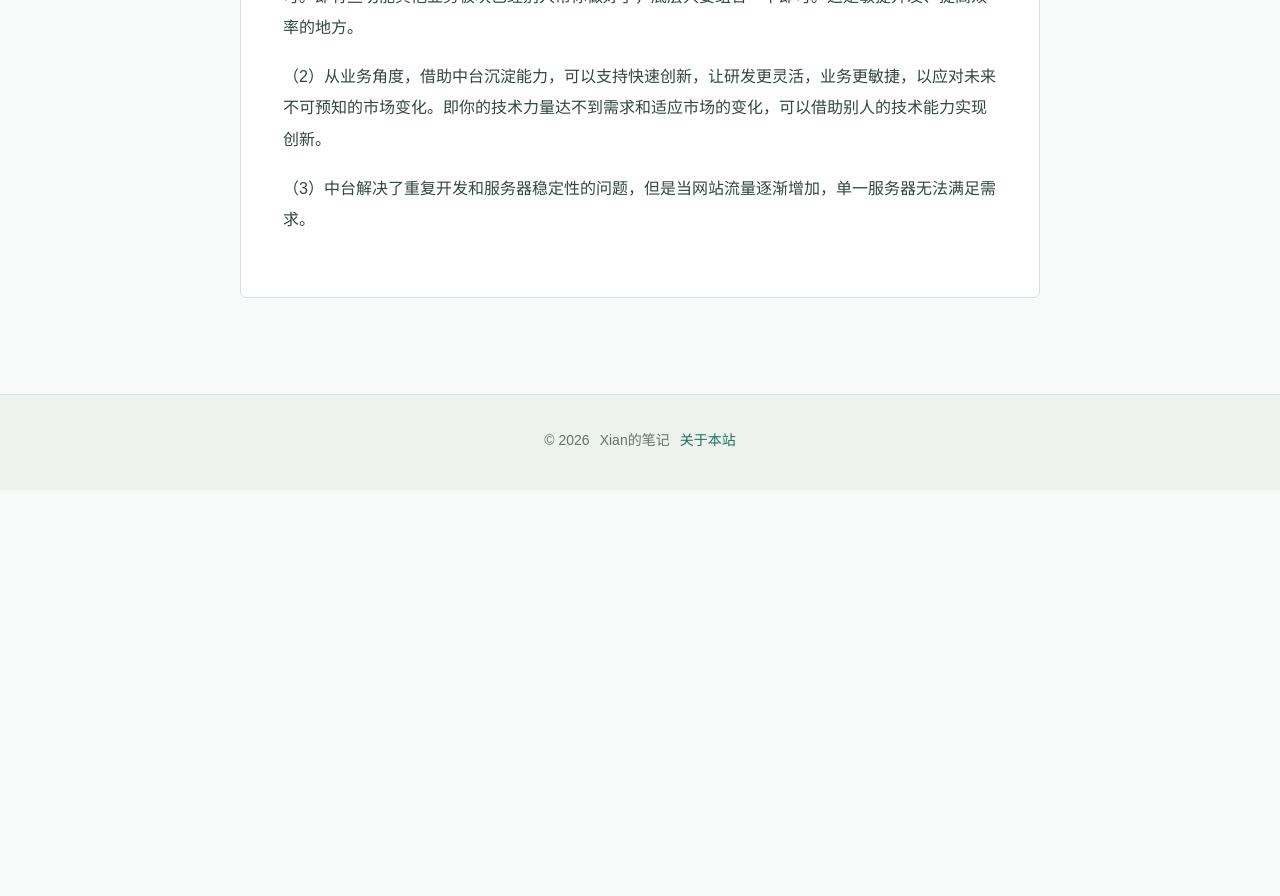
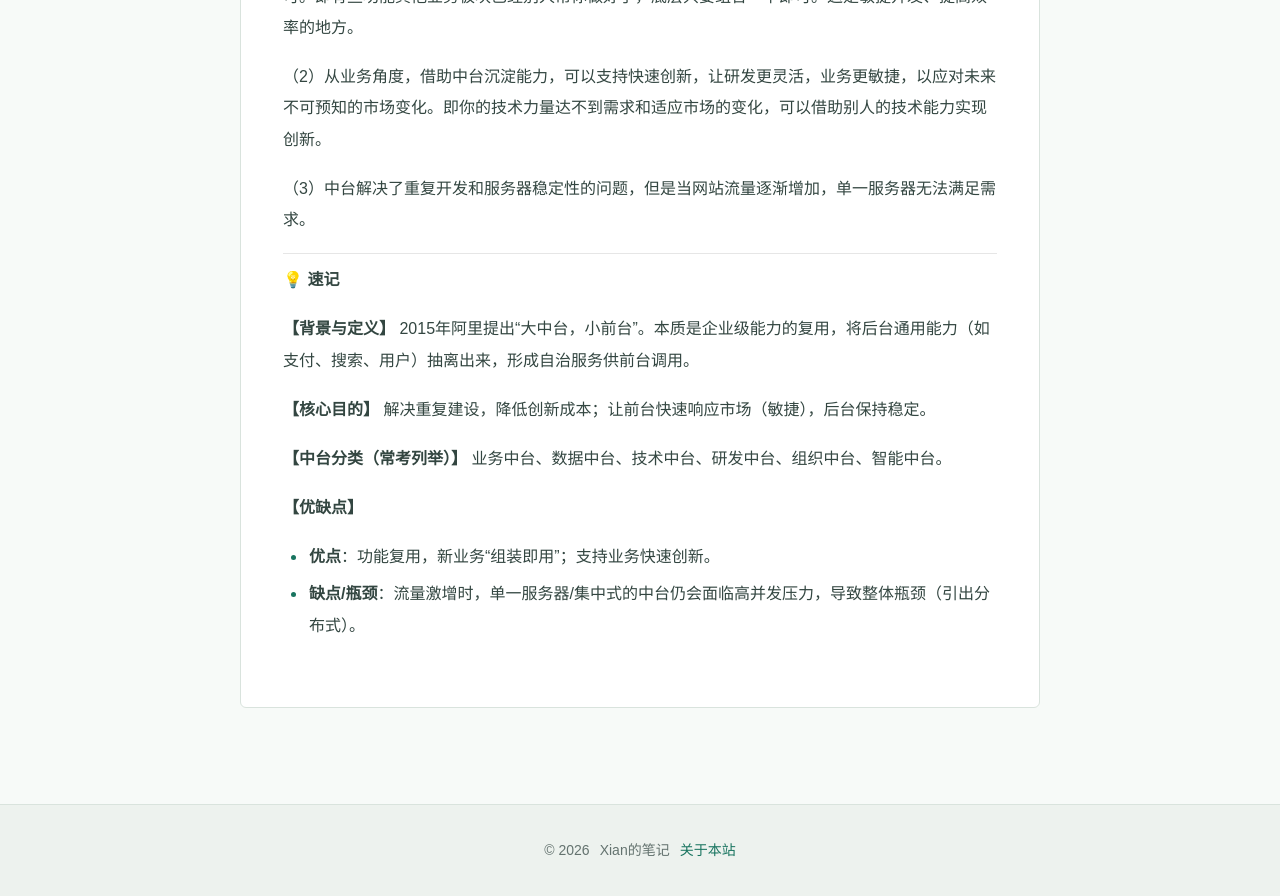
Before and after one commit to XiaoHeiXian/xiaoheixian.github.io, a Jekyll site: the page built from posts/2026-09-23-middle-platform-architecture.md, in a window 1280 px wide and 900 px high, scrolled down 1397 px. Shown: the top 896 px of the window. Built offline with Jekyll 4.4.1, drawn with Linux system fonts in a browser that asks for light colours; before the commit the page ends 1887 px from its top, so only the background shows below that.

Commit message:
docs: update 中台架构

```diff
--- a/posts/2026-09-23-middle-platform-architecture.md
+++ b/posts/2026-09-23-middle-platform-architecture.md
@@ -1,7 +1,7 @@
 ---
 layout: article
 title: "中台架构"
-description: "中台通过抽象和解耦，将后台通用模块抽离为自治服务供前台复用，分为业务、数据、技术、研发、组织、智能中台等类型，旨在避免重复建设，实现前台快速响应需求与后台稳定的平衡。"
+description: "- \"背景：阿里“大中台，小前台”战略\"   - \"核心：抽象解耦，抽离通用模块（如支付/推荐）为自治服务供前台复用\"   - \"分类：业务、数据、技术、研发、组织、智能\"   - \"优点：敏捷开发、快速创新、低成本复用\"   - \"缺点：流量激增时，集中式中台仍会成整体瓶颈\""
 date: 2026-09-23
 category: "软件架构"
 tags:
@@ -43,3 +43,20 @@ permalink: /posts/2026-09-23-middle-platform-architecture.html
 （2）从业务角度，借助中台沉淀能力，可以支持快速创新，让研发更灵活，业务更敏捷，以应对未来不可预知的市场变化。即你的技术力量达不到需求和适应市场的变化，可以借助别人的技术能力实现创新。
 
 （3）中台解决了重复开发和服务器稳定性的问题，但是当网站流量逐渐增加，单一服务器无法满足需求。
+
+---
+
+💡 **速记**
+
+**【背景与定义】**
+2015年阿里提出“大中台，小前台”。本质是企业级能力的复用，将后台通用能力（如支付、搜索、用户）抽离出来，形成自治服务供前台调用。
+
+**【核心目的】**
+解决重复建设，降低创新成本；让前台快速响应市场（敏捷），后台保持稳定。
+
+**【中台分类（常考列举）】**
+业务中台、数据中台、技术中台、研发中台、组织中台、智能中台。
+
+**【优缺点】**
+*   **优点**：功能复用，新业务“组装即用”；支持业务快速创新。
+*   **缺点/瓶颈**：流量激增时，单一服务器/集中式的中台仍会面临高并发压力，导致整体瓶颈（引出分布式）。
--- a/static/js/article-index.js
+++ b/static/js/article-index.js
@@ -19,7 +19,7 @@ window.BLOG_ARTICLES = [
     "tags": [
       "中台"
     ],
-    "summary": "中台通过抽象和解耦，将后台通用模块抽离为自治服务供前台复用，分为业务、数据、技术、研发、组织、智能中台等类型，旨在避免重复建设，实现前台快速响应需求与后台稳定的平衡。"
+    "summary": "- \"背景：阿里“大中台，小前台”战略\"   - \"核心：抽象解耦，抽离通用模块（如支付/推荐）为自治服务供前台复用\"   - \"分类：业务、数据、技术、研发、组织、智能\"   - \"优点：敏捷开发、快速创新、低成本复用\"   - \"缺点：流量激增时，集中式中台仍会成整体瓶颈\""
   },
   {
     "id": "2026-09-23-monolithic-architecture",
```
